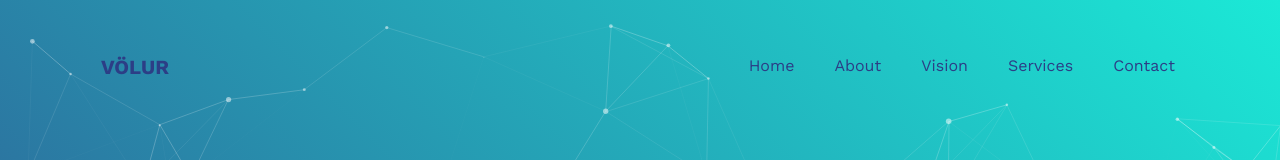
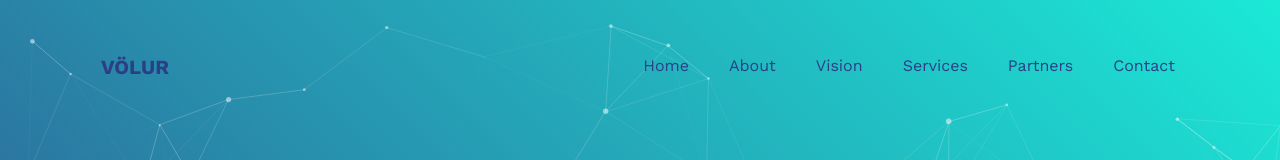
Before and after one commit to volur-ai/volur-ai.github.io, a plain HTML site: page index.html in a window 1280 px wide. Shown: the top 160 px of the page. Drawn offline with nearby package versions, Linux system fonts and the light colour scheme; animation ran at ten frames a second; files whose address does not match are found by name.

Commit message:
Partners section

```diff
--- a/index.html
+++ b/index.html
@@ -46,6 +46,7 @@
           <li class="nav-item"><a href="#about" class="nav-link">About</a></li>
           <li class="nav-item"><a href="#vision" class="nav-link">Vision</a></li>
           <li class="nav-item"><a href="#services" class="nav-link">Services</a></li>
+          <li class="nav-item"><a href="#partners" class="nav-link">Partners</a></li>
           <li class="nav-item"><a href="#contact" class="nav-link">Contact</a></li>
         </ul>
       </div>
@@ -229,6 +230,9 @@
 
     <!-- PARTNER SECTION -->
     <div class="bg">
+
+      <section class="ftco-section" id='partners'>
+
       <div class="container">
         <div class="row justify-content-center mb-1 pb-5">
           <div class="col-md-7 text-center heading-section ftco-animate">
@@ -295,6 +299,8 @@
 
         </div>
       </div>
+
+      </section>
     </div>
 
 
```
